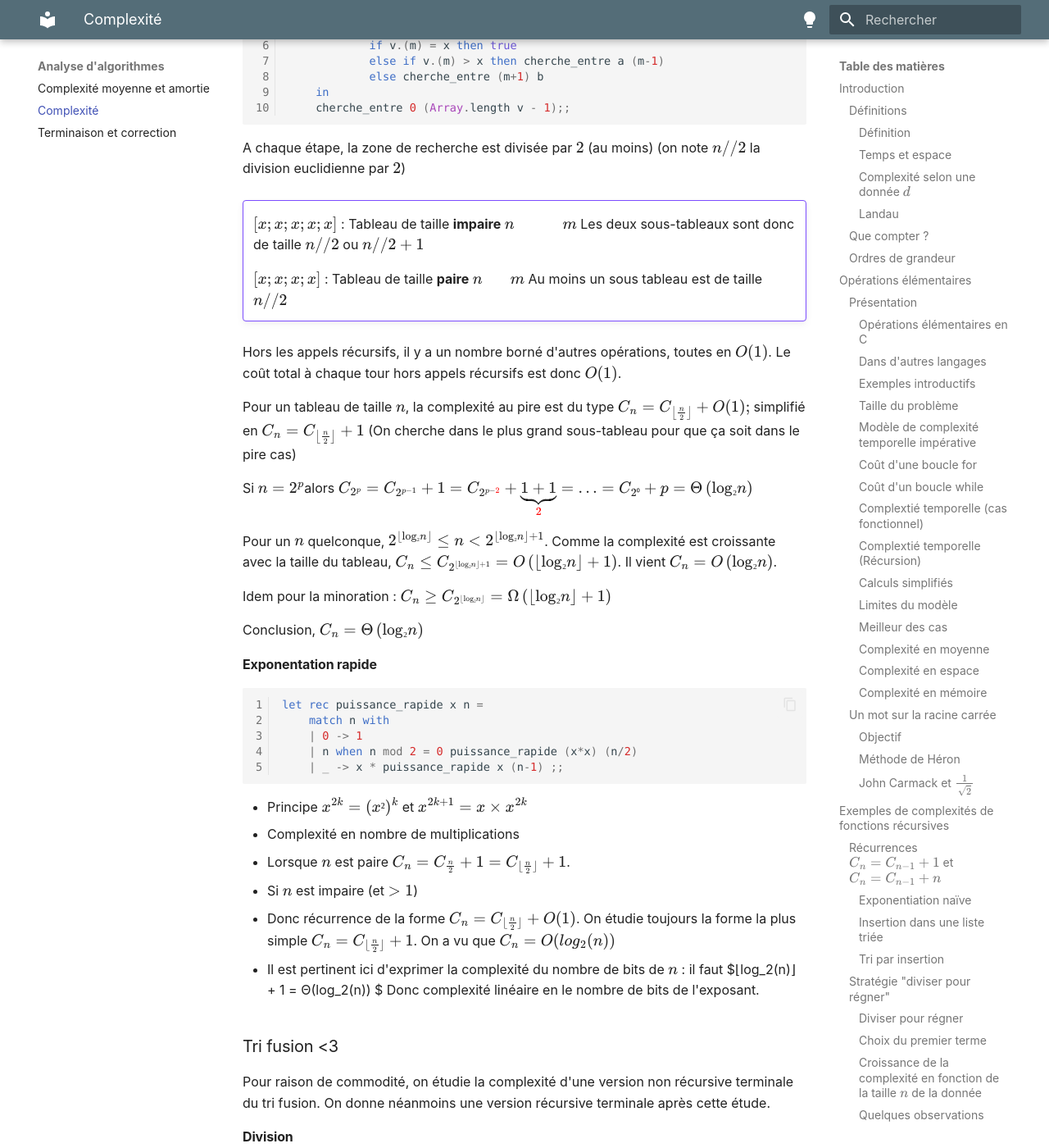
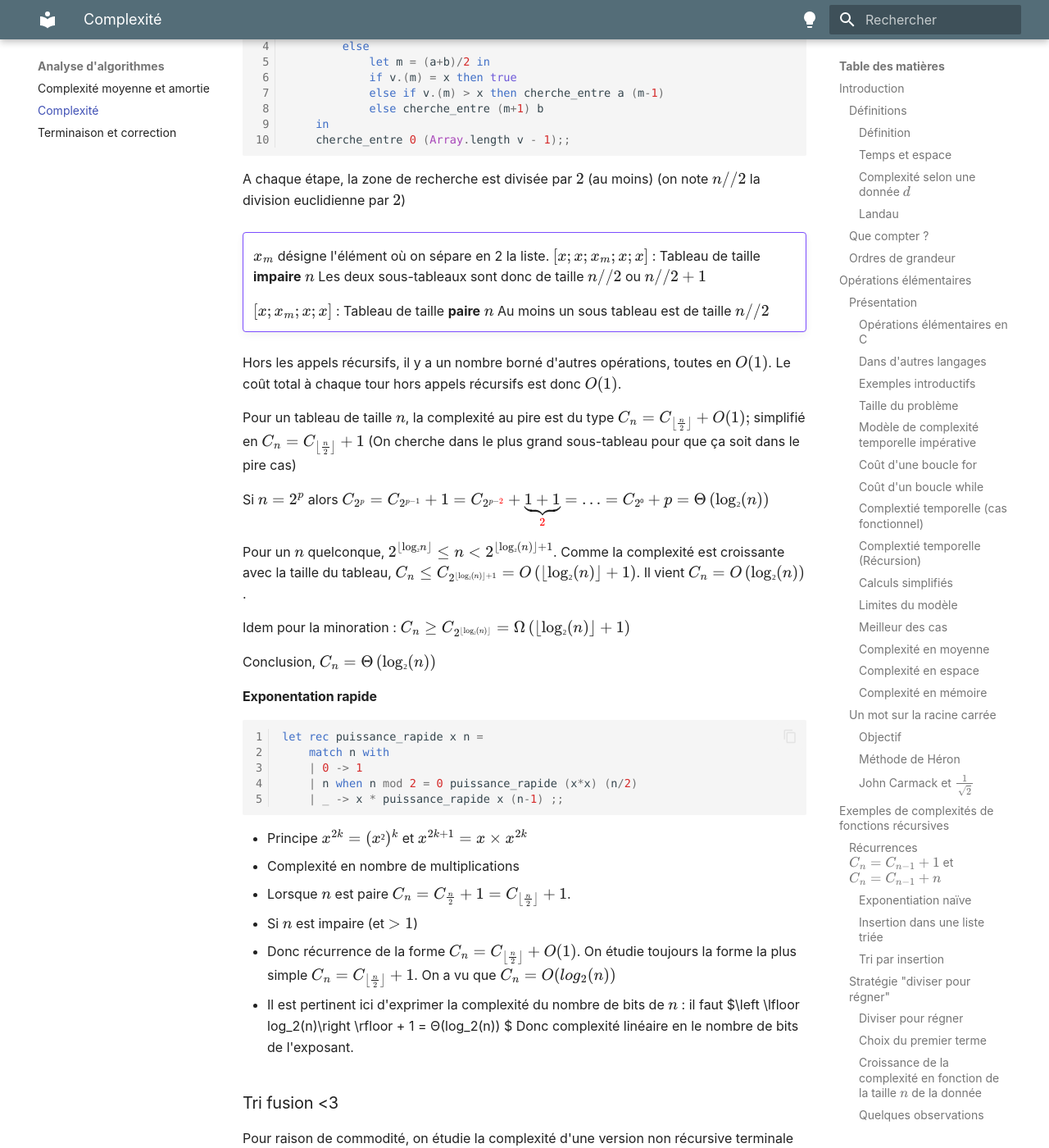
Before and after one commit to mp2i-thiers/mp2i-thiers.github.io, an MkDocs documentation site: the page built from docs/Analyse d'algorithmes/Complexité.md, in a window 1280 px wide and 1400 px high, scrolled down 14260 px. Shown: the whole window at 82% size. Built offline with MkDocs 1.6.1 and Material for MkDocs 9.7.7, drawn with Linux system fonts in a browser that asks for light colours; some of the changed text lies outside the part shown.

Commit message:
Update (Latex bugué que j'ai loupé)

````diff
--- a/docs/Analyse d'algorithmes/Complexité.md
+++ b/docs/Analyse d'algorithmes/Complexité.md
@@ -66,7 +66,8 @@ opérations élémentaires effectuées lors de l'appel $f (d )$ et faire la somm
 
 ### Que compter ?
 
-La plupart du temps, on se contente de donner une majoration" à constante multiplicative près" du temps de calcul. On ne compte pas précisément le nombre d'opérations élémentaires (est-ce bien malin de mettre dans le même sac un accès à un élément de tableau et une addition binaire ?).
+La plupart du temps, on se contente de donner une majoration" à constante multiplicative près" du temps de calcul.
+On ne compte pas précisément le nombre d'opérations élémentaires (est-ce bien malin de mettre dans le même sac un accès à un élément de tableau et une addition binaire ?).
 
 Dans ce cas, la notation en $O (f (n))$ (si $n$ est l'entrée) nous suffit.
 
@@ -89,7 +90,7 @@ Pour une donnée de taille n
   | Quasi-linéaire          |      $O(n\log n)$       | Tri fusion d'un tableau
   | Polynomiale             |               $O(n²)$   | Tri par insertion (pire cas)
   | Polynomiale             |       $O(n^k)$ pour un  $k>1$ | Produit matriciel naïf en $O\left( n^{3} \right)$
-  | Exponentielle           |$O(2^{P(n)})\\ P∈ℝ[X] \\ deg(P) ≥ 1 $| Satisfiabilité d'une formule (pire cas)
+  | Exponentielle           |$O(2^{P(n)})$ $P∈ℝ[X]$ $deg(P) ≥ 1$| Satisfiabilité d'une formule (pire cas)
 
 ## Opérations élémentaires
 
@@ -117,7 +118,7 @@ Il reste à définir ce qu'est une opération élémentaire. C'est affaire de co
 
     - Opérations sur les nombres : `+ - \* / %`
     - Opértaions bitwise : `& << >> ^ | `
-    - Affectation, Afficher, Retourner : à = ... ; return ...`
+    - Affectation, Afficher, Retourner : `a = ... ; return ...`
     - Accès en lecture écriture: `t[i]`
     - Comparaisons de nombres déjà calculés : `... < ... ; ... == ...`
     - Libération : `free(t)`
@@ -160,13 +161,13 @@ Les opérations d'affichage et de saisie `printf, scanf`peuvent prendre du temps
     Au maximum, il y a donc $5(n - 2) + 1$ _opérations élémentaires_ plus les $n - 2$ incrémentations de $i$ + comparaisons.
 
     L'ordre de grandeur est donc donné par une application affine : On dit
-    que « la complexité temporelle est en O(n)
+    que « la complexité temporelle est en $O(n)$.
 
 !!!example ""
     **Exemple introductif 2**
 
     Si $n = pq$ avec $p ≥ \sqrt{n}$ alors $q ≤ \sqrt{n}$
-    Nouveau principe : on cherche tous les diviseurs $q$ qui sont plus petits que $\sqrt{n}$; les autres valent $\frac{n}{q} $
+    Nouveau principe : on cherche tous les diviseurs $q$ qui sont plus petits que $\sqrt{n}$; les autres valent $\frac{n}{q}$
 
     ```c linenums="1"
     void diviseurs2 (int n){
@@ -184,8 +185,8 @@ Les opérations d'affichage et de saisie `printf, scanf`peuvent prendre du temps
     }
     ```
 
-    - $\sqrt{n}$; itérations au plus, moins de $20$ opérations élémentaires par passage
-    - En tout pas plus de $3 + 20\sqrt{n}$; opérations "élémentaires". $O(\sqrt{n})$
+    - $\sqrt{n}$ itérations au plus, moins de $20$ opérations élémentaires par passage
+    - En tout pas plus de $3 + 20\sqrt{n}$ opérations "élémentaires". $O(\sqrt{n})$
 
 #### Taille du problème
 
@@ -210,13 +211,15 @@ La complexité d'un alogrithme est une fonction $C$ définie inductivement.
 - On ne mesure pas le temps d'exécution d'un programme en secondes mais le _nombre d'opérations élémentaires_.
 - Opération "de base". On considère qu'elles ont toures le même coût.
 - Séquences : Le coût des instructions `p; q` en séquence est la somme des coûts de l'instruction `p` et de l'instruction `q` : $C(p) + C(q)$
-- Tests : Le coûts d'une expression conditionnelle `if (b) {p;} else {q;}` est inférieur ou égal au maximum des coûts des instructions `p` et `q`, plus un test plus ou moins compliqué (temps d'évaluation de l'expression `b`). $max(C(p),C(q)) + C(b)$.
+- Tests : Le coûts d'une expression conditionnelle `if (b) {p;} else {q;}` est inférieur ou égal au maximum des coûts des instructions `p` et `q`, plus un test plus ou moins compliqué (temps d'évaluation de l'expression `b`). $max \left(C(p),C(q) \right ) + C(b)$.
 En général on a $C(b) = O(1)$ et on le néglige. Mais ce n'est pas toujours vrai.
 
 #### Coût d'une boucle `for`
 
 Le coût d'un boucle `for(i = 0 ; i < m ; i++) p();` son coût est `m` fois le coût de l'instruction `p` si ce coût ne dépend pas de la valeur de `i` :
-$$1 + m \times \left( C(p) + 2 \right) = O\left( m \times C(p) \right)$$
+
+$1 + m \times \left( C(p) + 2 \right) = O\left( m \times C(p) \right)$
+
 ("$+2$" pour l'incrémentation et la comparaison à chaque tour de boucle, $1$ : initialisation).
 
 - Quand le coût du corps de la boucle dépend de la valeur du compteur `i`, le coût total de la boucle est la somme des coûts du corps de la boucle pour chaque valeur de `i` + l'incrémentation :
@@ -266,9 +269,7 @@ Le nombre d'itération n'est pas connu à l'avance à priori. On évalue donc le
 
     On obtient:
 
-    $$C(n) = C(n - 1) + 3 = \left( C(n - 2) + 3 \right) + 3 = \ldots = \underbrace{C(1)}_{\text{cte}} + 3(n–1) = O(n)$$
-
-    $\color{red}{\text{Il est plus simple de prendre } C(n) = C(n-1) + 1 \text{ (même ODG)}}$
+    $$C(n) = C(n - 1) + 3 = \left( C(n - 2) + 3 \right) + 3 = \ldots = \underbrace{C(1)}_{\text{cte}} + 3(n–1) = O(n)$$ $\color{red}{\text{Il est plus simple de prendre } C(n) = C(n-1) + 1 \text{ (même ODG)}}$
 
 #### Calculs simplifiés
 
@@ -355,10 +356,10 @@ vidéos, dont Wolfenstein 3D, Doom et Quake.
 
 - Les cartes graphiques 3D avec processeur 32 bits (la majorité des
 cartes du marché en 2020) utilisent l'astuce de John Carmack et son
-nombre magique pour calculer, non pas $\sqrt{A}$ mais $\frac{1}{\sqrt{A}} $.
+nombre magique pour calculer, non pas $\sqrt{A}$ mais $\frac{1}{\sqrt{A}}$.
 - Le flottant $A$ codé sur 32 bits en $A$ = $(−1)^0 2^{e_1} (1 + m_1)$ est considéré comme l'entier $I_1 = 2^{23}(127 + e_1 + m_1)$ : `int i1 = *(int*) &a;`.
-- Carmack utilise son nombre magique, l'entier codé en hexadécimal 0x5f3759df (on a trouvé mieux depuis) et lui soustrait $⌊\frac{I_1}{2}⌋$. Il convertit ensuite cet entier en flottant.
-- Quelle que soit la valeur de $A$, on peut montrer que le flottant retourné est proche de $\frac{1}{\sqrt{A}} $ avec une erreur au pire de $\frac{2}{\sqrt{1000}} $!!
+- Carmack utilise son nombre magique, l'entier codé en hexadécimal 0x5f3759df (on a trouvé mieux depuis) et lui soustrait $\left \lfloor\frac{I_1}{2}\right \rfloor$. Il convertit ensuite cet entier en flottant.
+- Quelle que soit la valeur de $A$, on peut montrer que le flottant retourné est proche de $\frac{1}{\sqrt{A}}$ avec une erreur au pire de $\frac{2}{\sqrt{1000}}$!!
 
 Complexité temporelle en $O (1)$.
 
@@ -406,7 +407,8 @@ let rec tri l =
 
 - Insertion dans `tri q`au pire en $O(n)$ où $n = |l|$. Complextié au pire $C_n = C_{n-1} + n$ ($n$ pour l'insertion au pire).
 - On a donc $C_n - C_{n-1} = n$ Il vient par télescopage
-$$C_n - \underbrace{C_0}_{\text{cte}} = \sum_{i=1}^n{C_i -C_{i-1}} = \sum_{i=1}^n{i} = O(n²)$$
+$C_n - \underbrace{C_0}_{\text{cte}} = \sum_{i=1}^n{C_i -C_{i-1}} = \sum_{i=1}^n{i} = O(n²)$
+
 Donc $C_n = O(n²)$
 - Complexité au mieux $C_n = C_{n-1} +1$ Donc $C_n = O(n)$.
 
@@ -424,7 +426,7 @@ Donc $C_n = O(n²)$
 - Une donnée de taille $n$ est découpée en deux autres données de tailles
 $\left\lfloor \frac{n}{2} \right\rfloor et\left\lceil \frac{n}{2} \right\rceil$.
 - La complexité obéit alors à une relation de la forme :
-$$C_{n} = {aC}_{\left\lfloor \frac{n}{2} \right\rfloor} + {bC}_{\left\lceil \frac{n}{2} \right\rceil} + f(n)$$
+$C_{n} = {aC}_{\left\lfloor \frac{n}{2} \right\rfloor} + {bC}_{\left\lceil \frac{n}{2} \right\rceil} + f(n)$
 où $(a,b) \neq (0,0)$ sont des constantes associées au problème et $f(n)$ correspond au coût total du partage et de la recombinaison.
 - Cette récurrence est dite de type «**diviser pour régner** »
 
@@ -435,10 +437,10 @@ où $(a,b) \neq (0,0)$ sont des constantes associées au problème et $f(n)$ cor
 
     Soient $a,b$ deux entiers tels que $ab \neq 0$ et $f, g$ deux fonctions croissantes de même ordre de grandeur. Alors les suites ($U_{n}$) et ($V_{n}$) telles que $U_{0} = V_{0}$ et pour tout $n \in {\mathbb{N}} ^\ast$ :
 
-    $$\begin{matrix}
+    $\begin{matrix}
     U_{n} = {aU}_{\left\lfloor \frac{n}{2} \right\rfloor} + {bU}_{\left\lceil \frac{n}{2} \right\rceil} + f(n) \\
     V_{n} = {aV}_{\left\lfloor \frac{n}{2} \right\rfloor} + {bV}_{\left\lceil \frac{n}{1} \right\rceil} + g(n) \\
-    \end{matrix}$$ sont du même ordre de grandeur.
+    \end{matrix}$ sont du même ordre de grandeur.
 
 Cette proposition (admise) justifie qu'on remplace le dernier terme par un terme plus simple de même ordre de grandeur (donc $1$ pour $O(1)$, $n²$ pour $O(n²)$ etc.)
 
@@ -462,15 +464,16 @@ On considère $U_{n} = f(n) + U_{\left\lfloor \frac{n}{2} \right\rfloor} + U_{\l
       - Donc $U_{n} \geq U_{n - 1}$
 
     - **Conclusion**
-    Donc $\left( U_{n} \right)↑$. $\color{red}\text{En pratique, on ne refait pas cette preuve et on admet} \\ \color{red}\text{que la complexité est croissante avec la taille des données.}$
+    Donc $\left( U_{n} \right)↑$. $\color{red}\text{En pratique, on ne refait pas cette preuve et on admet}$
+    $\color{red}\text{que la complexité est croissante avec la taille des données.}$
 
 #### Quelques observations
 
 Dans ce qui suit toutes les fonctions sont positives et $n ∈ ℕ$
 
 - Pour $a > 0$, $ln(n) = Θ(log_a)$ car $log_a(x) = \frac{ln(x)}{ln(a)} $
-- $n = Θ(⌊n⌋)$ car pour $n > 2$
-$$\frac{n}{2} < n-1 < ⌊n⌋ ≤ n$$(de même $n=Θ(⌈n⌉)$)
+- $n = Θ(\left \lfloor n\right \rfloor)$ car pour $n > 2$,
+$\frac{n}{2} < n-1 < \left \lfloor n\right \rfloor ≤ n$ (de même $n=Θ(⌈n⌉)$)
 
 #### Dichotomie <3
 
@@ -490,12 +493,11 @@ let dicho v x = (*Chercher x dans le tableau trié v*)
 A chaque étape, la zone de recherche est divisée par $2$ (au moins) (on note $n//2$ la division euclidienne par $2$)
 
 !!!example ""
-    $[x ; x ; x ; x ; x]$ : Tableau de taille **impaire** $n$
-    $\text{ }\text{ }\text{ }\text{ }\text{ }\text{ }\text{ }\text{ }\text{ }\text{ }\text{ }m$
+    $x_m$ désigne l'élément où on sépare en 2 la liste.
+    $[x ; x ; x_m ; x ; x]$ : Tableau de taille **impaire** $n$
     Les deux sous-tableaux sont donc de taille $n//2$ ou $n//2 +1$
 
-    $[x ; x ; x ; x]$ : Tableau de taille **paire** $n$
-    $\text{ }\text{ }\text{ }\text{ }\text{ }\text{ }m$
+    $[x ; x_m ; x ; x]$ : Tableau de taille **paire** $n$
     Au moins un sous tableau est de taille $n//2$
 
 Hors les appels récursifs, il y a un nombre borné d'autres opérations, toutes en $O(1)$. Le coût total à chaque tour hors appels récursifs est donc $O(1)$.
@@ -505,15 +507,15 @@ $C_{n} = C_{\left\lfloor \frac{n}{2} \right\rfloor} + O(1);$ simplifié
 en $C_{n} = C_{\left\lfloor \frac{n}{2} \right\rfloor} + 1$ (On cherche
 dans le plus grand sous-tableau pour que ça soit dans le pire cas)
 
-Si $n = 2^{p}$alors
-$C_{2^{p}} = C_{2^{p - 1}} + 1 = C_{2^{p - \color{red}{2}}} + \underbrace{1 + 1}_{\color{red}{2}} = \ldots = C_{2⁰} + p = \Theta\left( \log ₂n \right)$
+Si $n = 2^{p}$ alors
+$C_{2^{p}} = C_{2^{p - 1}} + 1 = C_{2^{p - \color{red}{2}}} + \underbrace{1 + 1}_{\color{red}{2}} = \ldots = C_{2⁰} + p = \Theta\left( \log ₂(n) \right)$
 
-Pour un $n$ quelconque, $2^{\left\lfloor \log ₂n \right\rfloor} \leq n < 2^{\left\lfloor \log ₂n \right\rfloor + 1}$. Comme la complexité est croissante avec la taille du tableau, $C_{n} \leq C_{2^{\left\lfloor \log ₂n \right\rfloor + 1}} = O\left( \left\lfloor \log ₂n \right\rfloor + 1 \right)$. Il vient $C_{n} = O\left( \log ₂n \right)$.
+Pour un $n$ quelconque, $2^{\left\lfloor \log ₂n \right\rfloor} \leq n < 2^{\left\lfloor \log ₂(n) \right\rfloor + 1}$. Comme la complexité est croissante avec la taille du tableau, $C_{n} \leq C_{2^{\left\lfloor \log ₂(n) \right\rfloor + 1}} = O\left( \left\lfloor \log ₂(n) \right\rfloor + 1 \right)$. Il vient $C_{n} = O\left( \log ₂(n) \right)$.
 
 Idem pour la minoration :
-$C_{n} \geq C_{2^{\left\lfloor \log ₂n \right\rfloor}} = \Omega\left( \left\lfloor \log ₂n \right\rfloor + 1 \right)$
+$C_{n} \geq C_{2^{\left\lfloor \log ₂(n) \right\rfloor}} = \Omega\left( \left\lfloor \log ₂(n) \right\rfloor + 1 \right)$
 
-Conclusion, $C_{n} = \Theta\left( \log ₂n \right)$
+Conclusion, $C_{n} = \Theta\left( \log ₂(n) \right)$
 
 #### Exponentation rapide
 
@@ -527,12 +529,12 @@ let rec puissance_rapide x n =
 
 - Principe $x^{2k} = (x²)^k$ et $x^{2k+1} = x \times x^{2k}$
 - Complexité en nombre de multiplications
-  - Lorsque $n$ est paire $C_n = C_{\frac{n}{2}} +1 = C_{⌊\frac{n}{2}⌋} +1$.
+  - Lorsque $n$ est paire $C_n = C_{\frac{n}{2}} +1 = C_{\left \lfloor\frac{n}{2}\right \rfloor} +1$.
   - Si $n$ est impaire (et $> 1$)
 
-- Donc récurrence de la forme $C_n = C_{⌊\frac{n}{2}⌋} +O(1)$. On étudie toujours la forme la plus simple $C_n = C_{⌊\frac{n}{2}⌋} +1$. On a vu que $C_n = O(log_2(n))$
+- Donc récurrence de la forme $C_n = C_{\left \lfloor\frac{n}{2}\right \rfloor} +O(1)$. On étudie toujours la forme la plus simple $C_n = C_{\left \lfloor\frac{n}{2}\right \rfloor} +1$. On a vu que $C_n = O(log_2(n))$
 
-- Il est pertinent ici d'exprimer la complexité du nombre de bits de $n$ : il faut $⌊log_2(n)⌋ + 1 = Θ(log_2(n)) $ Donc complexité linéaire en le nombre de bits de l'exposant.
+- Il est pertinent ici d'exprimer la complexité du nombre de bits de $n$ : il faut $\left \lfloor log_2(n)\right \rfloor + 1 = Θ(log_2(n)) $ Donc complexité linéaire en le nombre de bits de l'exposant.
 
 ### Tri fusion <3
 
@@ -551,7 +553,8 @@ let rec divise l = (*Sépare l en deux listes de même taille*)
 ```
 
 - Complexité temporelle est de la forme $C_{n} = C_{n - 2} + 1$. Ainsi pour $n = 2k$ :
-$$C_{2k} = C_{2k-2} + 1 = C_{2k-4} +1 +1 = ... = C_0 +k$$ On trouve de même avec $C_{2k + 1} = C₁ + k$ pour $n = 2k+1$.
+$C_{2k} = C_{2k-2} + 1 = C_{2k-4} +1 +1 = ... = C_0 +k$
+On trouve de même avec $C_{2k + 1} = C₁ + k$ pour $n = 2k+1$.
 
 Comme dans les 2 hypothèses de parité et d'imparité, $k = \left\lfloor \frac{n}{2} \right\rfloor$, on obtient $C_{n} = \Theta(n)$
 
@@ -590,7 +593,8 @@ let rec fusion_couteuse l1 l2 = (*Fusionne deux listes triées*)
 
 La complexité dépend seulement de la somme des tailles des listes. En notant $n, m$ les tailles de `l1, l2` on obtient la relation suivante : $C(n+m) = C(n+m-1) + O(1)$ et C(0, 0) = 1$
 
-On étudie donc $C(n+m) = C(n+m-1)+1$. Il s'agit d'une suite arithmétique. On a donc $C(n+m) = O(n+m)$
+On étudie donc $C(n+m) = C(n+m-1)+1$. Il s'agit d'une suite arithmétique. On a donc $C(n+m) = O(n+m)$.
+
 Donc la complexité de `fusion`, toujours meilleure est aussi en $O(n+m)$
 
 #### Tri fusion
````
Also changed, not shown: other parts of docs/Analyse d'algorithmes/Complexité.md (+1 -1 lines).
